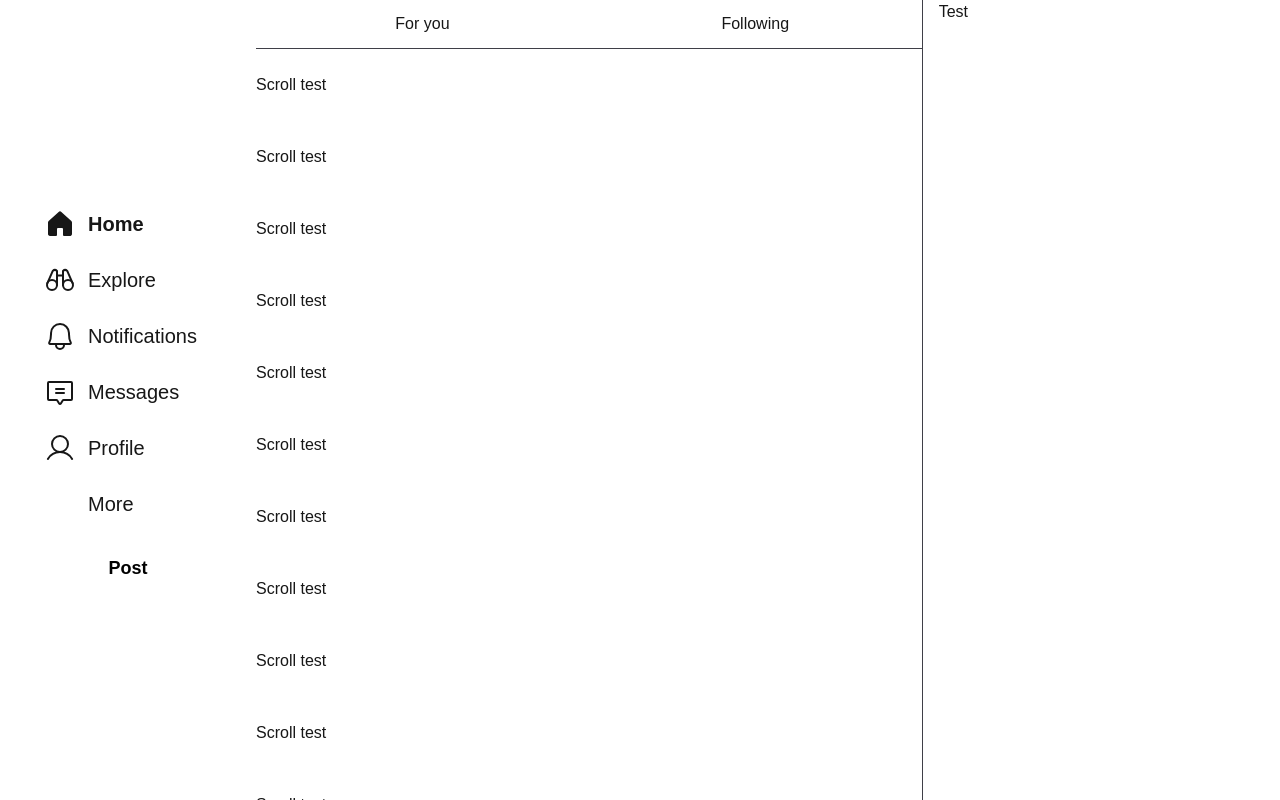
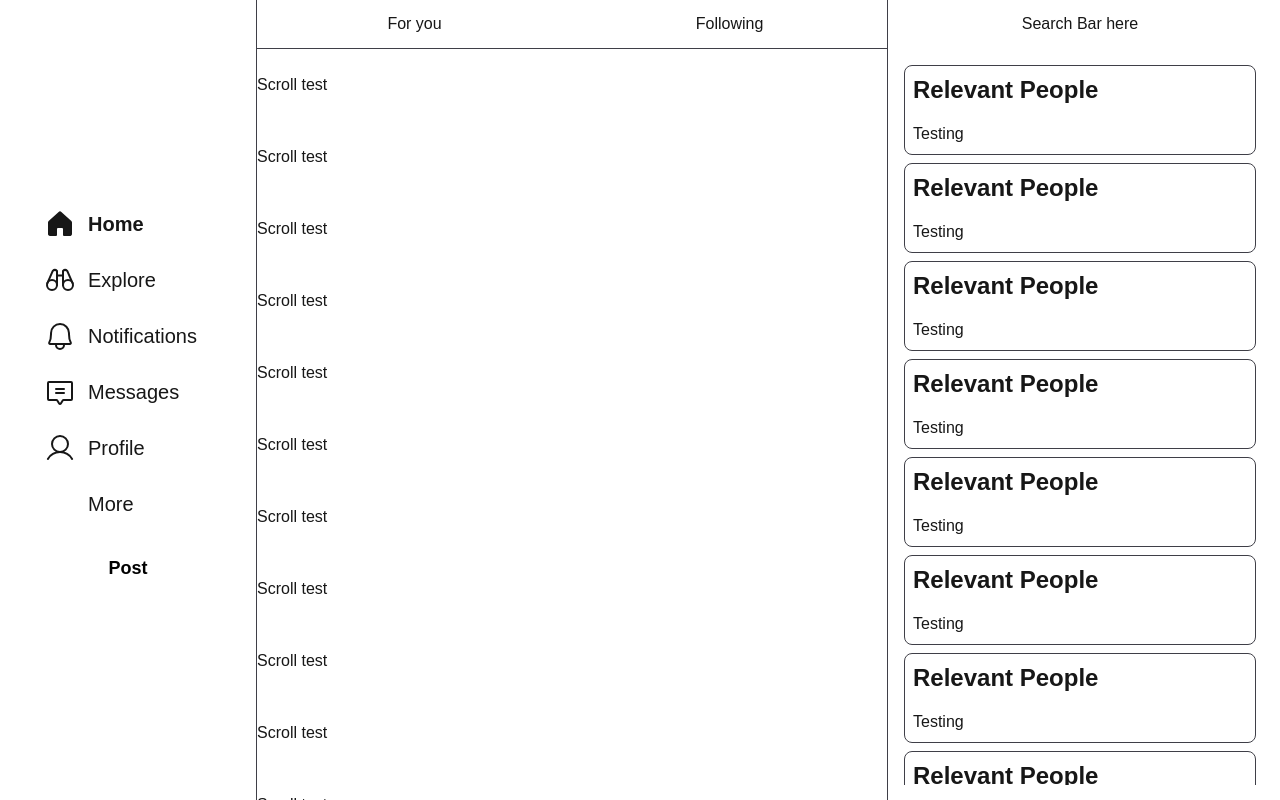
Before and after one commit to pickachuuu/kaleido-client, a Next.js app: page /home in a window 1280 px wide. Shown: the top 800 px of the page. Built offline with nearby package versions, Linux system fonts and the light colour scheme.

Commit message:
feat: restructure HomeLayout component with new sidebar and card elements

```diff
--- a/src/app/(dashboard)/home/layout.tsx
+++ b/src/app/(dashboard)/home/layout.tsx
@@ -1,29 +1,108 @@
+import Card from "@/components/ui/Card";
+
 export default function HomeLayout({
     children,
 }: {
     children: React.ReactNode;
 }) {
-
     return (
-        <div className="grid grid-cols-1 md:grid-cols-[2fr_1fr] gap-4">
-            <div className="border-r-1 min-h-screen sm:min-w-xl w-1xl border-zinc-700 col-span-1">
-                <div className="col-span-3 bg-foreground/0 backdrop-blur-md sticky top-0 z-10">
-                <div className="grid grid-cols-2">
-                    <div className=" border-b-1 border-zinc-700 p-3 text-center hover:bg-zinc-900">
-                        For you
+        <div className="flex flex-col lg:flex-row min-h-screen">
+            {/* Main content column */}
+            <div className="flex-1 border-x-1 border-zinc-700">
+                <div className="bg-foreground/0 backdrop-blur-md sticky top-0 z-10">
+                    <div className="flex">
+                        <div className="flex-1 border-b-1 border-zinc-700 p-3 text-center hover:bg-zinc-900">
+                            For you
+                        </div>
+                        <div className="flex-1 border-b-1 border-zinc-700 p-3 text-center hover:bg-zinc-900">
+                            Following
+                        </div>
                     </div>
-                    <div className="border-b-1 border-zinc-700 p-3 text-center hover:bg-zinc-900">
-                        Following
-                    </div>
-                </div>
-                </div>
-                <div className="grid grid-cols-3 sticky top-0 z-10">
-                    {/* buttons here */}
                 </div>
                 {children}
             </div>
-            <div className="hidden lg:block col-span-1">
-                Test
+
+            {/* Right sidebar */}
+            <div className="hidden lg:block w-96 sticky top-0 h-screen">
+                {/* Search bar */}
+                <div className="bg-background border-b-1 border-background p-3 text-center">
+                    Search Bar here
+                </div>
+
+                {/* Scrollable content area */}
+                <div className="flex flex-col gap-2 p-4 h-[calc(100vh-64px)] overflow-y-auto">
+                    <Card variant={"outline"} size={"auth"}>
+                        <Card.Header className="text-2xl">
+                            Relevant People
+                        </Card.Header>
+                        <Card.Content>
+                            Testing
+                        </Card.Content>
+                    </Card>
+
+                    <Card variant={"outline"} size={"auth"}>
+                        <Card.Header className="text-2xl">
+                            Relevant People
+                        </Card.Header>
+                        <Card.Content>
+                            Testing
+                        </Card.Content>
+                    </Card>
+
+                    <Card variant={"outline"} size={"auth"}>
+                        <Card.Header className="text-2xl">
+                            Relevant People
+                        </Card.Header>
+                        <Card.Content>
+                            Testing
+                        </Card.Content>
+                    </Card>
+
+                    <Card variant={"outline"} size={"auth"}>
+                        <Card.Header className="text-2xl">
+                            Relevant People
+                        </Card.Header>
+                        <Card.Content>
+                            Testing
+                        </Card.Content>
+                    </Card>
+
+                    <Card variant={"outline"} size={"auth"}>
+                        <Card.Header className="text-2xl">
+                            Relevant People
+                        </Card.Header>
+                        <Card.Content>
+                            Testing
+                        </Card.Content>
+                    </Card>
+
+                    <Card variant={"outline"} size={"auth"}>
+                        <Card.Header className="text-2xl">
+                            Relevant People
+                        </Card.Header>
+                        <Card.Content>
+                            Testing
+                        </Card.Content>
+                    </Card>
+
+                    <Card variant={"outline"} size={"auth"}>
+                        <Card.Header className="text-2xl">
+                            Relevant People
+                        </Card.Header>
+                        <Card.Content>
+                            Testing
+                        </Card.Content>
+                    </Card>
+
+                    <Card variant={"outline"} size={"auth"}>
+                        <Card.Header className="text-2xl">
+                            Relevant People
+                        </Card.Header>
+                        <Card.Content>
+                            Testing
+                        </Card.Content>
+                    </Card>
+                </div>
             </div>
         </div>
     )
```
